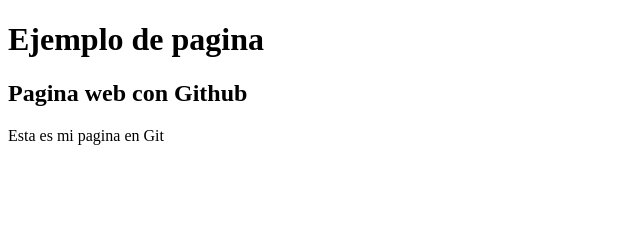
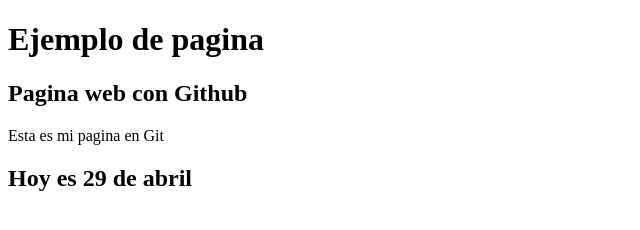
Before and after one commit to jmartinezp02/Web_Ejemplo, a plain HTML site: page index.html in a window 1280 px wide. Shown: the whole page, without its empty margins (0-640 px from the left). Drawn offline with Linux system fonts and the light colour scheme.

Commit message:
ultima actu

```diff
--- a/index.html
+++ b/index.html
@@ -10,5 +10,7 @@
     <h1>Ejemplo de pagina</h1>
     <h2>Pagina web con Github</h2>
     <p>Esta es mi pagina en Git</p>
+    <h2>Hoy es 29 de abril</h2>
+
 </body>
 </html>
```
